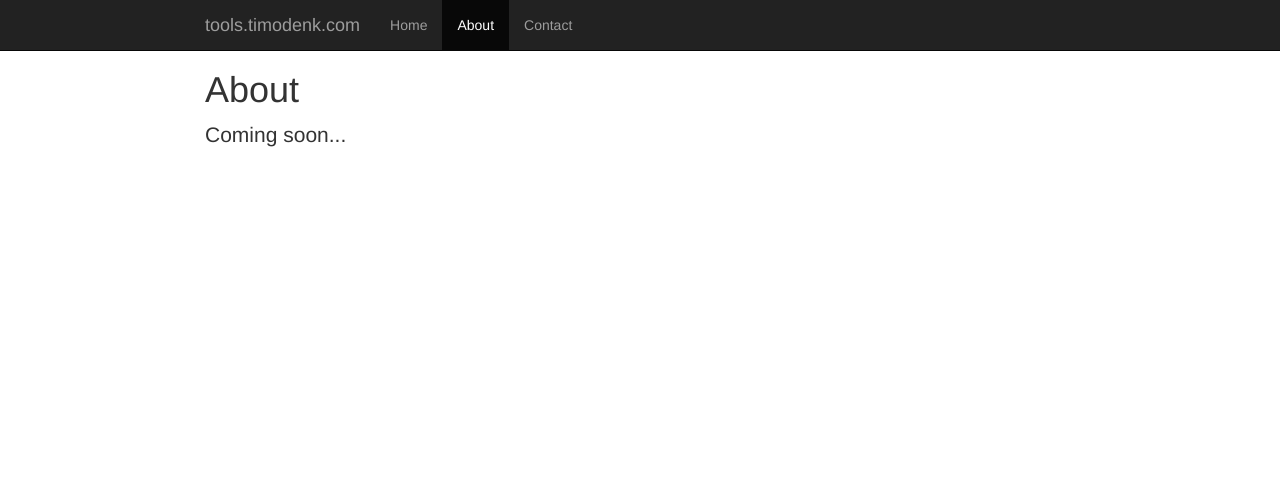
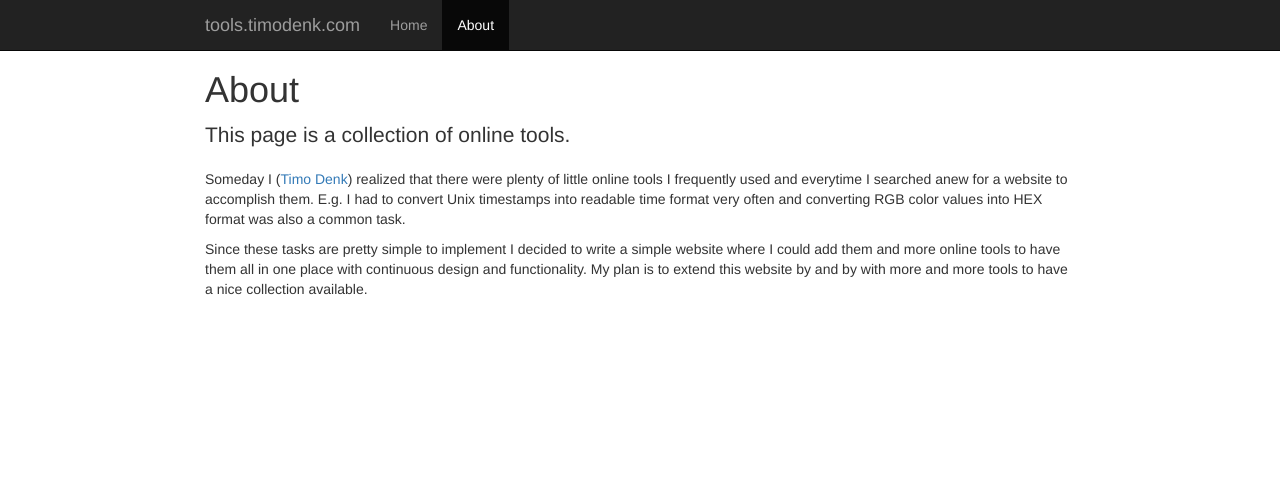
Before and after one commit to Simsso/Online-Tools, a PHP site: page /?p=about in a window 1280 px wide. Shown: the top 494 px of the page. Run offline with PHP 8.4, Linux system fonts and the light colour scheme; some libraries are stand-ins or nearby versions.

Commit message:
Added about page and keyword system

```diff
--- a/inc/page.inc.php
+++ b/inc/page.inc.php
@@ -7,6 +7,7 @@
 
     <meta name="description" content="<?php echo (isset($page_description) ? $page_description : $DEFAULT_PAGE_DESCRIPTION); ?>">
     <meta name="author" content="Timo Denk">
+    <meta name="keywords" content="<?php echo (isset($page_keywords) ? $page_keywords . ',' : '') .  $DEFAULT_PAGE_KEYWORDS; ?>">
     <link rel="icon" href="/img/favicon.ico">
     <title><?php echo (isset($page_title) ? $page_title . ' - ' : '') . $DEFAULT_PAGE_TITLE; ?></title>
 
@@ -32,7 +33,6 @@
           <ul class="nav navbar-nav">
             <li<?php if ($p == 'home') echo ' class="active"'; ?>><a href="/">Home</a></li>
             <li<?php if ($p == 'about') echo ' class="active"'; ?>><a href="/?p=about">About</a></li>
-            <li<?php if ($p == 'contact') echo ' class="active"'; ?>><a href="/?p=contact">Contact</a></li>
           </ul>
         </div>
       </div>
--- a/index.php
+++ b/index.php
@@ -9,11 +9,15 @@
       if ($meta_data_file) {
         $lineNumber = 0;
         while (($line = fgets($meta_data_file)) !== false) {
-          // title in line 1
-          if ($lineNumber == 0) {
-            $meta_data->title = $line;
-          } elseif ($lineNumber == 1) { // description in line 2
-            $meta_data->description = $line;
+          if (strlen($line) > 0) {
+            // title in line 1
+            if ($lineNumber == 0 ) {
+              $meta_data->title = $line;
+            } elseif ($lineNumber == 1 ) { // description in line 2
+              $meta_data->description = $line;
+            } elseif ($lineNumber == 2) { // keywords
+              $meta_data->keywords = $line;
+            }
           }
 
           $lineNumber++;
@@ -31,12 +35,13 @@
   if (isset($_GET['p'])) { $p = $_GET['p']; }
 
   // special pages don't have the content, logic, adapter system which tool pages have
-  $special_pages = array('home', 'about', 'contact');
+  $special_pages = array('home', 'about');
 
   $tool_page_requested = false;
 
   $DEFAULT_PAGE_TITLE = "tools.timodenk.com";
   $DEFAULT_PAGE_DESCRIPTION = "This page is a collection of online tools.";
+  $DEFAULT_PAGE_KEYWORDS = "tool,online,tools,free";
   if (in_array($p, $special_pages)) { // check if a special page is requested
 
   } elseif ( // check if the tool page is available
@@ -46,6 +51,7 @@
     $meta_data = get_meta_data($p);
     if (isset($meta_data->title)) $page_title = $meta_data->title;
     if (isset($meta_data->description)) $page_description = $meta_data->description;
+    if (isset($meta_data->keywords)) $page_keywords = $meta_data->keywords;
 
     $tool_page_requested = true;
 
--- a/page/meta-data/binary-to-decimal-conversion.txt
+++ b/page/meta-data/binary-to-decimal-conversion.txt
@@ -1,2 +1,3 @@
 Binary to decimal conversion
 This tool converts a binary number into decimal.
+binary,bin,decimal,dec,conversion,number,system,value,to
--- a/page/meta-data/decimal-to-binary-conversion.txt
+++ b/page/meta-data/decimal-to-binary-conversion.txt
@@ -1,2 +1,3 @@
 Decimal to binary conversion
 This tool converts a decimal number into binary.
+binary,bin,decimal,dec,conversion,number,system,value,to
--- a/page/meta-data/gaussian-elimination.txt
+++ b/page/meta-data/gaussian-elimination.txt
@@ -1,2 +1,3 @@
 Gaussian elimination
 This tool uses the Gaussian elimination for solving systems of linear equations represented by a matrix.
+math,gaussian,elimination,matrix,solve,linear,equation,simplify
--- a/page/meta-data/hex-to-rgb-conversion.txt
+++ b/page/meta-data/hex-to-rgb-conversion.txt
@@ -1,2 +1,3 @@
 HEX to RGB conversion
 This tool converts a RGB-color from HEX notation to RGB.
+color,code,rgb,hex,conversion,value,convert,format
--- a/page/meta-data/ip-address.txt
+++ b/page/meta-data/ip-address.txt
@@ -1 +1,3 @@
 IP address
+
+ip,address,network,internet,my,own
--- a/page/meta-data/morse-code-to-text.txt
+++ b/page/meta-data/morse-code-to-text.txt
@@ -1,2 +1,3 @@
 Morse code to text translator
-This tool translates a morse code into text.
+This tool translates a Morse code into text.
+morse,code,text,converter,translator,conversion,dot,dash,dit,dah
--- a/page/meta-data/request-headers.txt
+++ b/page/meta-data/request-headers.txt
@@ -1,2 +1,3 @@
 Request headers
 This tools lists all headers of your HTTP request.
+http,request,header,headers,list
--- a/page/meta-data/rgb-to-hex-conversion.txt
+++ b/page/meta-data/rgb-to-hex-conversion.txt
@@ -1,2 +1,3 @@
 RGB to HEX conversion
 This tool converts a RGB-color into HEX notation.
+color,code,rgb,hex,conversion,value,convert,format
--- a/page/meta-data/search-and-replace.txt
+++ b/page/meta-data/search-and-replace.txt
@@ -1 +1,3 @@
 Search and replace
+
+search,replace,text,find
--- a/page/meta-data/text-to-morse-code.txt
+++ b/page/meta-data/text-to-morse-code.txt
@@ -1,2 +1,3 @@
 Text to Morse code translator
-This tool translates a text into morse code.
+This tool translates a text into Morse code.
+morse,code,text,converter,translator,conversion,dot,dash,dit,dah
--- a/page/meta-data/unix-to-normal-time.txt
+++ b/page/meta-data/unix-to-normal-time.txt
@@ -1,2 +1,3 @@
 Unix to normal time converter
-This tool converts a Unix time stamp to a readable time string.
+This tool converts a Unix timestamp to a readable time string.
+unix,time,conversion,converter,normal,readable,text,date,timestamp
--- a/page/meta-data/website-page-source.txt
+++ b/page/meta-data/website-page-source.txt
@@ -1,2 +1,3 @@
 Website page source
 This tools shows the page source of a given website.
+page,source,online,website,html,css,code
--- a/special-page/about.php
+++ b/special-page/about.php
@@ -1,2 +1,4 @@
 <h1>About</h1>
-<p class="lead">Coming soon...</p>
+<p class="lead">This page is a collection of online tools.</p>
+<p>Someday I (<a href="http://www.timodenk.com" target="_blank">Timo Denk</a>) realized that there were plenty of little online tools I frequently used and everytime I searched anew for a website to accomplish them. E.g. I had to convert Unix timestamps into readable time format very often and converting RGB color values into HEX format was also a common task.</p>
+<p>Since these tasks are pretty simple to implement I decided to write a simple website where I could add them and more online tools to have them all in one place with continuous design and functionality. My plan is to extend this website by and by with more and more tools to have a nice collection available.</p>
--- a/special-page/contact.php
+++ /dev/null
@@ -1,2 +0,0 @@
-<h1>Contact</h1>
-<p class="lead">Cooming soon...</p>
```
